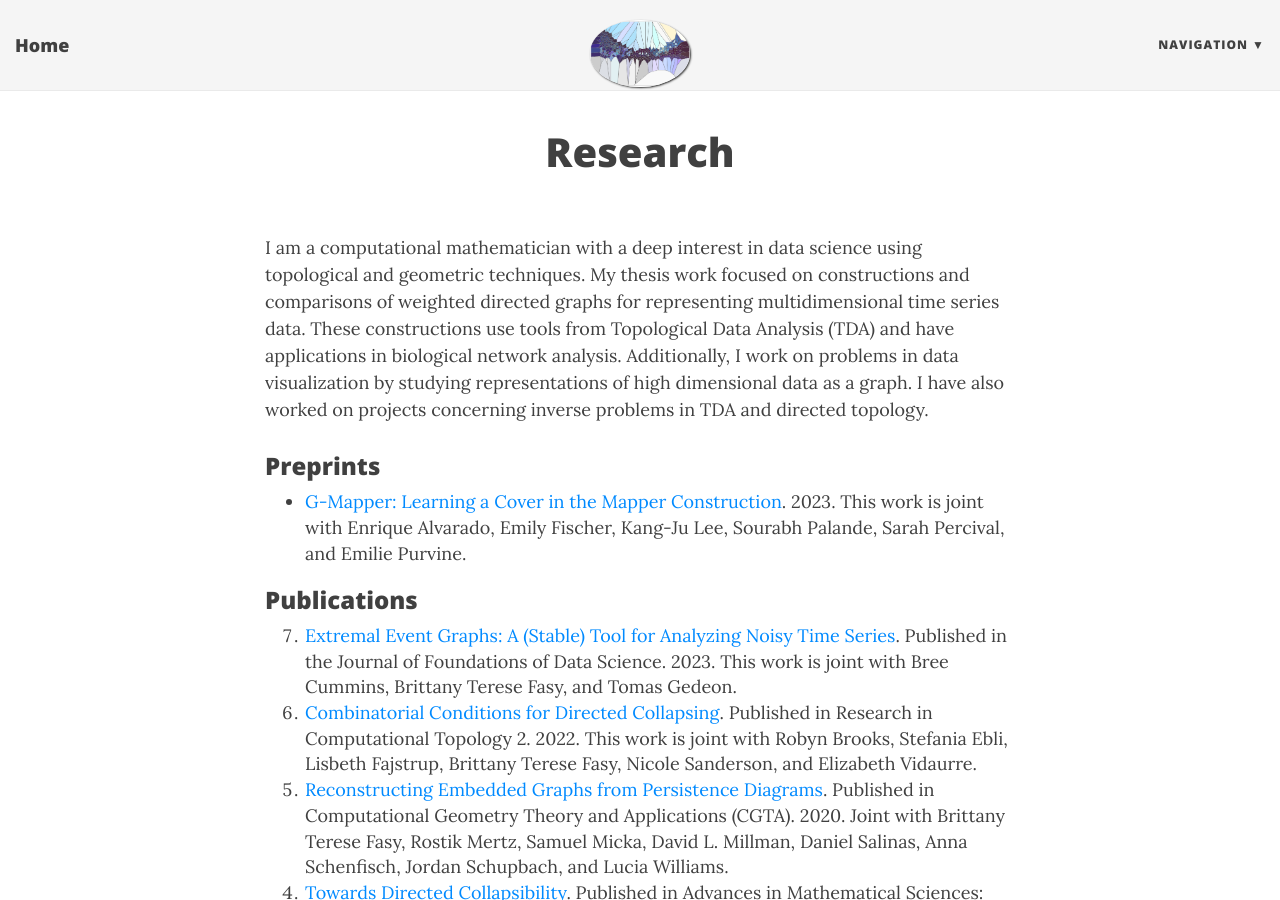
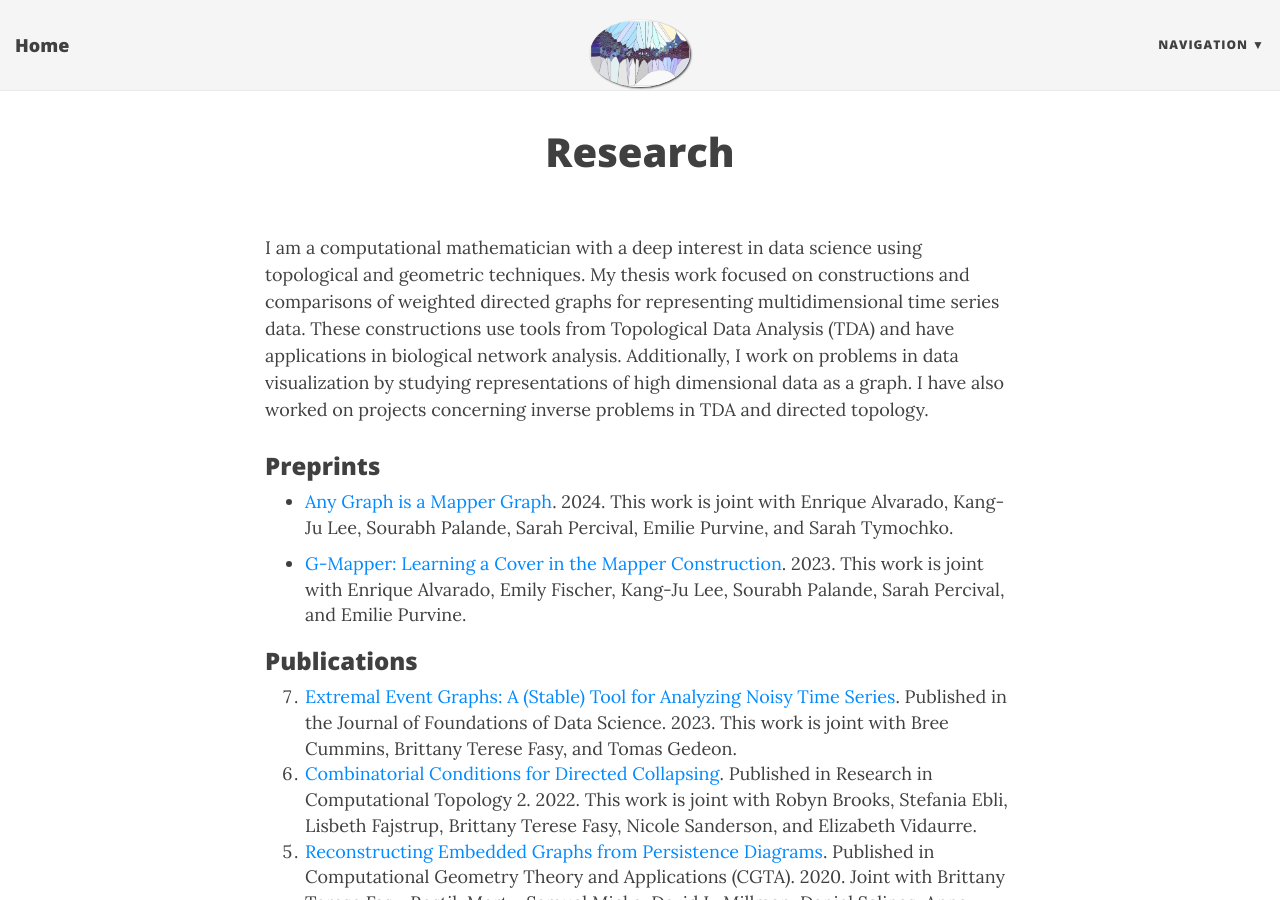
Before and after one commit to robinbelton/robinbelton.github.io, a Jekyll site: the page built from research.html, in a window 1280 px wide and 900 px high. Built offline with Jekyll 4.4.1, drawn with Linux system fonts in a browser that asks for light colours; nearby versions of some CDN libraries.

Commit message:
Add new preprint

```diff
--- a/research.html
+++ b/research.html
@@ -9,6 +9,10 @@ use-site-title: true
 <p>I am a computational mathematician with a deep interest in data science using topological and geometric techniques. My thesis work focused on constructions and comparisons of weighted directed graphs for representing multidimensional time series data. These constructions use tools from Topological Data Analysis (TDA) and have applications in biological network analysis. Additionally, I work on problems in data visualization by studying representations of high dimensional data as a graph. I have also worked on projects concerning inverse problems in TDA and directed topology.
 
 <h3>Preprints</h3>
+<ul>
+    <li><a href="https://arxiv.org/pdf/2408.11180v1">Any Graph is a Mapper Graph</a>. 2024. This work is joint with Enrique Alvarado, Kang-Ju Lee, Sourabh Palande, Sarah Percival, Emilie Purvine, and Sarah Tymochko.
+    </li>
+</ul>
     <ul>
         <li><a href="https://arxiv.org/abs/2309.06634">G-Mapper: Learning a Cover in the Mapper Construction</a>. 2023. This work is joint with Enrique Alvarado, Emily Fischer, Kang-Ju Lee, Sourabh Palande, Sarah Percival, and Emilie Purvine.
         </li>
```
